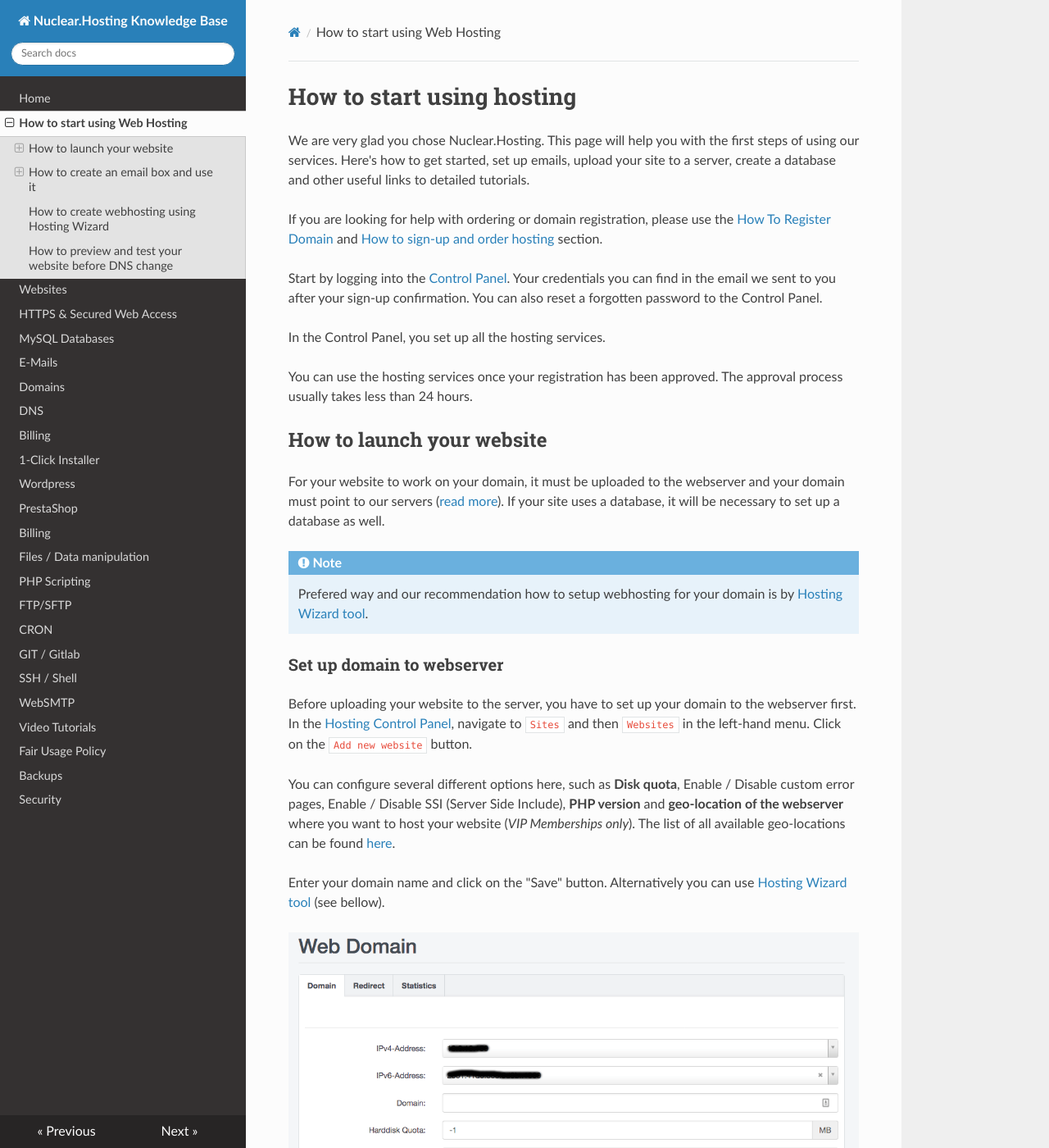
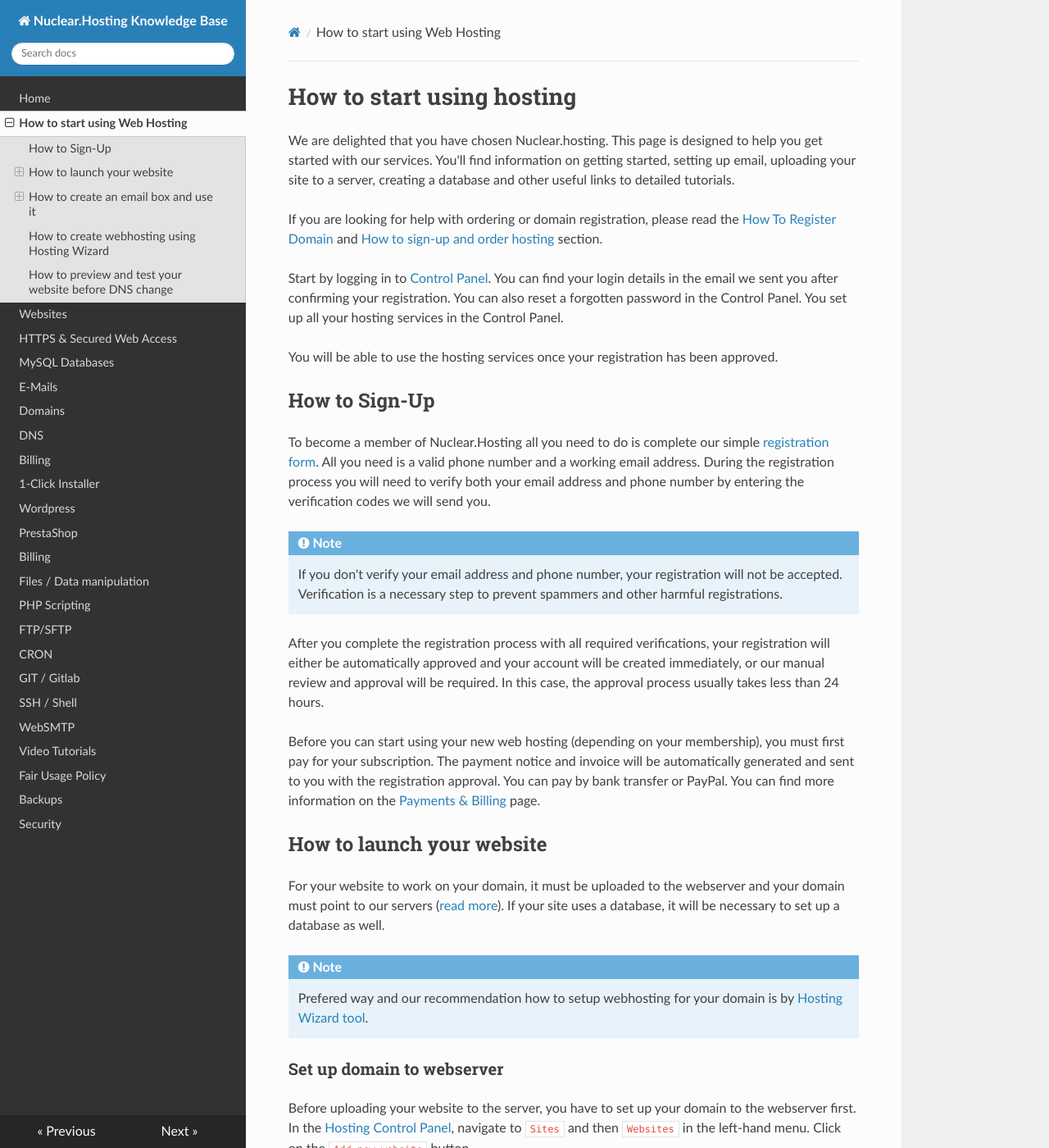
Before and after one commit to nuclearhosting/nh-knowledge-base, an MkDocs documentation site: the page built from docs/start.md, in a window 1280 px wide and 1400 px high. Shown: the whole window at 82% size. Built offline with MkDocs 1.6.1, drawn with Linux system fonts in a browser that asks for light colours; nearby versions of some CDN libraries.

Commit message:
Fixed broken links Added "How to Sign-Up" section

```diff
--- a/docs/start.md
+++ b/docs/start.md
@@ -1,14 +1,23 @@
 # How to start using hosting
 
-We are very glad you chose Nuclear.Hosting. This page will help you with the first steps of using our services. Here's how to get started, set up emails, upload your site to a server, create a database and other useful links to detailed tutorials.
+We are delighted that you have chosen Nuclear.hosting. This page is designed to help you get started with our services. You'll find information on getting started, setting up email, uploading your site to a server, creating a database and other useful links to detailed tutorials.
 
-If you are looking for help with ordering or domain registration, please use the [How To Register Domain](../domains/#how-to-get-your-domain-name) and [How to sign-up and order hosting](../how_to_signup) section.
+If you are looking for help with ordering or domain registration, please read the [How To Register Domain](../domains/#how-to-get-your-domain-name) and [How to sign-up and order hosting](#how_to_signup) section.
 
-Start by logging into the [Control Panel](https://my.nuclear.hosting). Your credentials you can find in the email we sent to you after your sign-up confirmation. You can also reset a forgotten password to the Control Panel.
+Start by logging in to [Control Panel](https://my.nuclear.hosting). You can find your login details in the email we sent you after confirming your registration. You can also reset a forgotten password in the Control Panel. You set up all your hosting services in the Control Panel.
 
-In the Control Panel, you set up all the hosting services.
+You will be able to use the hosting services once your registration has been approved.
 
-You can use the hosting services once your registration has been approved. The approval process usually takes less than 24 hours.
+## How to Sign-Up
+
+To become a member of Nuclear.Hosting all you need to do is complete our simple [registration form](https://nuclear.hosting/create-account). All you need is a valid phone number and a working email address. During the registration process you will need to verify both your email address and phone number by entering the verification codes we will send you.
+
+!!! note
+	If you don't verify your email address and phone number, your registration will not be accepted. Verification is a necessary step to prevent spammers and other harmful registrations.
+
+After you complete the registration process with all required verifications, your registration will either be automatically approved and your account will be created immediately, or our manual review and approval will be required. In this case, the approval process usually takes less than 24 hours.
+
+Before you can start using your new web hosting (depending on your membership), you must first pay for your subscription. The payment notice and invoice will be automatically generated and sent to you with the registration approval. You can pay by bank transfer or PayPal. You can find more information on the [Payments & Billing](../billing) page.
 
 ## How to launch your website
 
```
Also changed, not shown: docs/mysql_databases.md (+1 -1 lines), docs/wordpress.md (+1 -1 lines).
